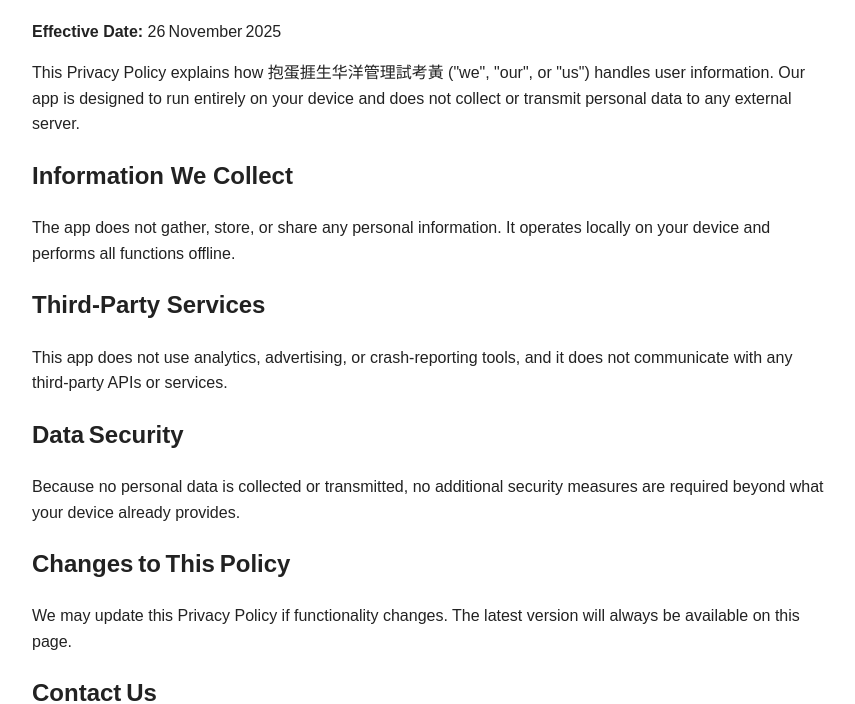
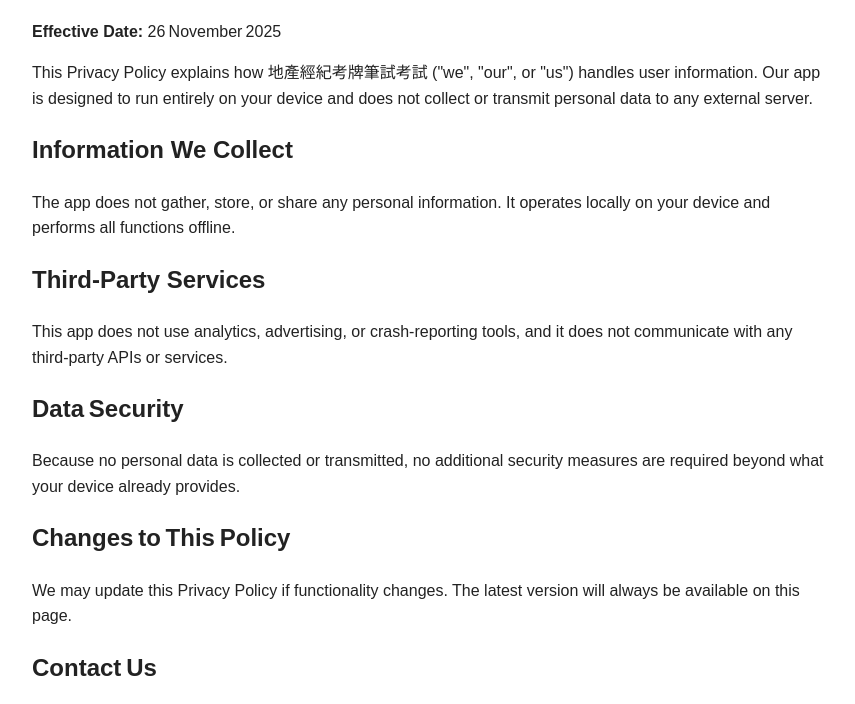
Before and after one commit to datasoulhk-ops/privacy-policy, a plain HTML site: page index.html in a window 1280 px wide. Shown: the part 94-798 px from the top of the page, without its empty margins (8-863 px from the left). Drawn offline with Linux system fonts and the light colour scheme.

Commit message:
Update index.html

```diff
--- a/index.html
+++ b/index.html
@@ -20,7 +20,7 @@
   <h1>Privacy Policy</h1>
   <p><strong>Effective Date:</strong> 26 November 2025</p>
 
-  <p>This Privacy Policy explains how 抱蛋捱生华洋管理試考黃 ("we", "our", or "us") handles user information. Our app is designed to run entirely on your device and does not collect or transmit personal data to any external server.</p>
+  <p>This Privacy Policy explains how 地產經紀考牌筆試考試 ("we", "our", or "us") handles user information. Our app is designed to run entirely on your device and does not collect or transmit personal data to any external server.</p>
 
   <h2>Information We Collect</h2>
   <p>The app does not gather, store, or share any personal information. It operates locally on your device and performs all functions offline.</p>
```
